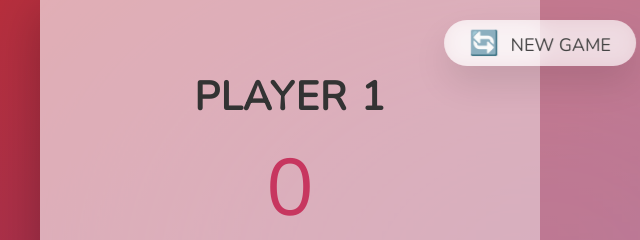
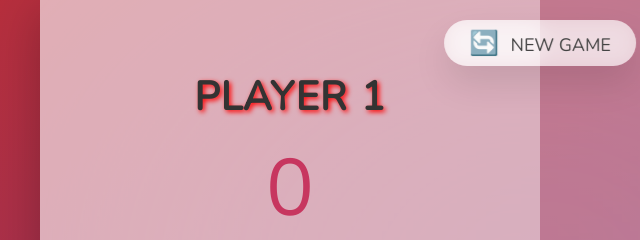
Before and after one commit to sidchopp/rolling-dice, a plain HTML site: page index.html in a window 1280 px wide. Shown: the part 120-360 px from the top of the page, 100-740 px from the left. Drawn offline with nearby package versions, Linux system fonts and the light colour scheme.

Commit message:
highlight active player name css

```diff
--- a/style.css
+++ b/style.css
@@ -68,6 +68,7 @@ main {
 }
 .player--active .name {
   font-weight: 700;
+  text-shadow: 2px 2px 5px red;
 }
 .player--active .score {
   font-weight: 400;
```
Also changed, not shown: dice-background.jpg (added).
